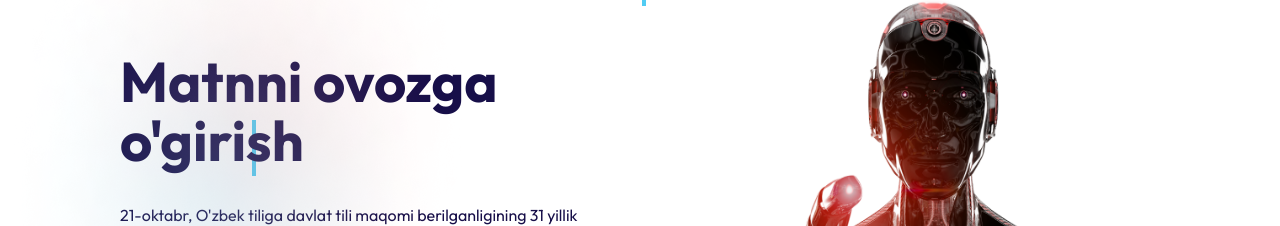
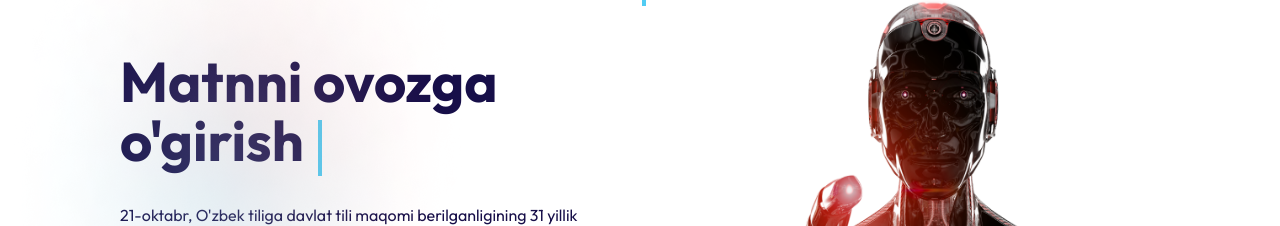
Before and after one commit to shakhzod-star/TTS.uz, a Vue app: page / in a window 1280 px wide. Shown: the part 150-376 px from the top of the page. Built offline with nearby package versions, Linux system fonts and the light colour scheme.

Commit message:
fixed bags

```diff
--- a/src/views/Header.vue
+++ b/src/views/Header.vue
@@ -1,7 +1,7 @@
 <template>
     <div class="max-w-[1440px] mx-auto pl-[120px] pr-28 ">
         <div class="relative">
-            <div class="bg-littleBlue w-[4px] h-[56px] absolute top-[170px] left-[-780px] right-0 mx-auto"></div>
+            <div class="bg-littleBlue w-[4px] h-[56px] absolute top-[170px] -left-[calc(100%-400px)] right-0 mx-auto"></div>
             <div class="bg-littleBlue w-[4px] h-[56px] absolute top-0 left-0 right-0 mx-auto"></div>
             <div class="bg-littleBlue w-[4px] h-[56px] absolute top-[170px] left-[1180px] right-0 mx-auto"></div>
         </div>
--- a/src/views/Navbars.vue
+++ b/src/views/Navbars.vue
@@ -22,8 +22,8 @@ const languages: any = ref([
 
 <template>
     <div class="flex items-center pt-[28px] mb-4  justify-between max-w-[1440px] px-[120px] mx-auto">
-        <div>
-            <img src="/src/assets/img/Navbar/logo.png" alt="">
+        <div class="z-10">
+            <a class="cursor-pointer " href="/"><img src="/src/assets/img/Navbar/logo.png" alt=""></a>
         </div>
         <ul class="flex items-center  z-10">
             <li class=" cursor-pointer mr-[50px] before:content-[''] before:w-0 before:hover:w-full before:h-[2px] before:left-0 before:top-[calc(100%+2px)]
--- a/src/views/Telegram.vue
+++ b/src/views/Telegram.vue
@@ -1,5 +1,5 @@
 <template>
-    <div class="mx-auto max-w-[1440px]  px-[120px] mt-[100px]">
+    <div class="mx-auto max-w-[1200px]   mt-[100px]">
         <div class="flex justify-between pl-[71px] pr-[119px] pt-[38px] bg-[url('/src/assets/img/Telegram/blueBg.png')] bg-no-repeat object-cover ">
             <div class="flex flex-col relative ">
                 <h3 class="font-light text-4xl leading-[54px] text-white max-w-[622px]">Telegram kanalimizga <b class="font-extrabold text-[42px] leading-[60px]">obuna bo‘ling <br></b>
```
